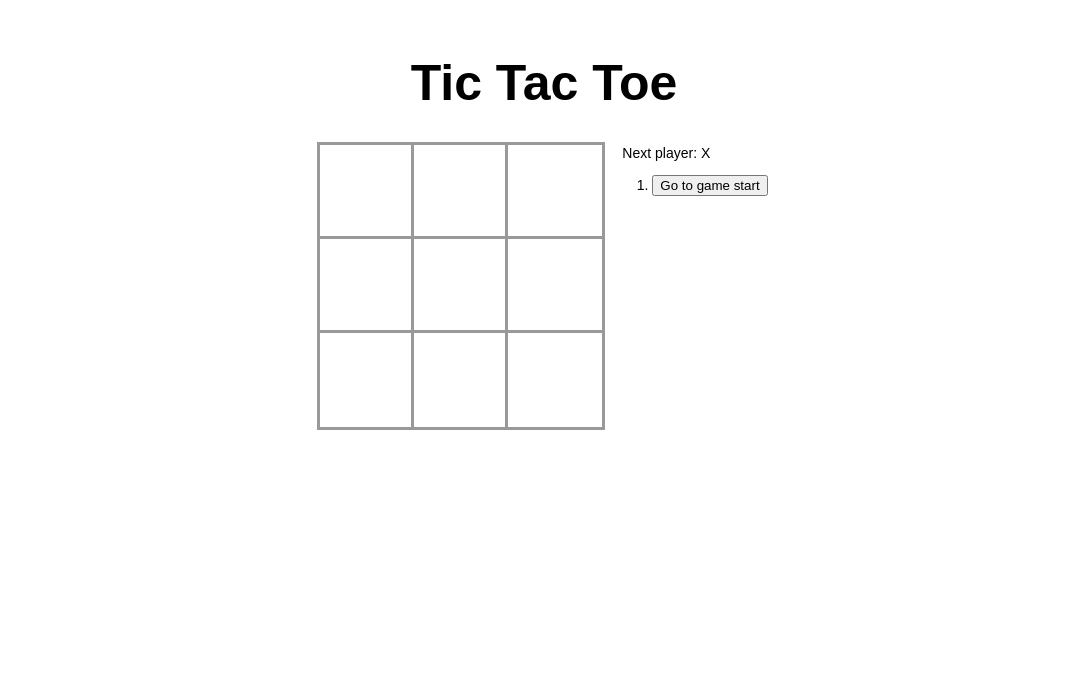
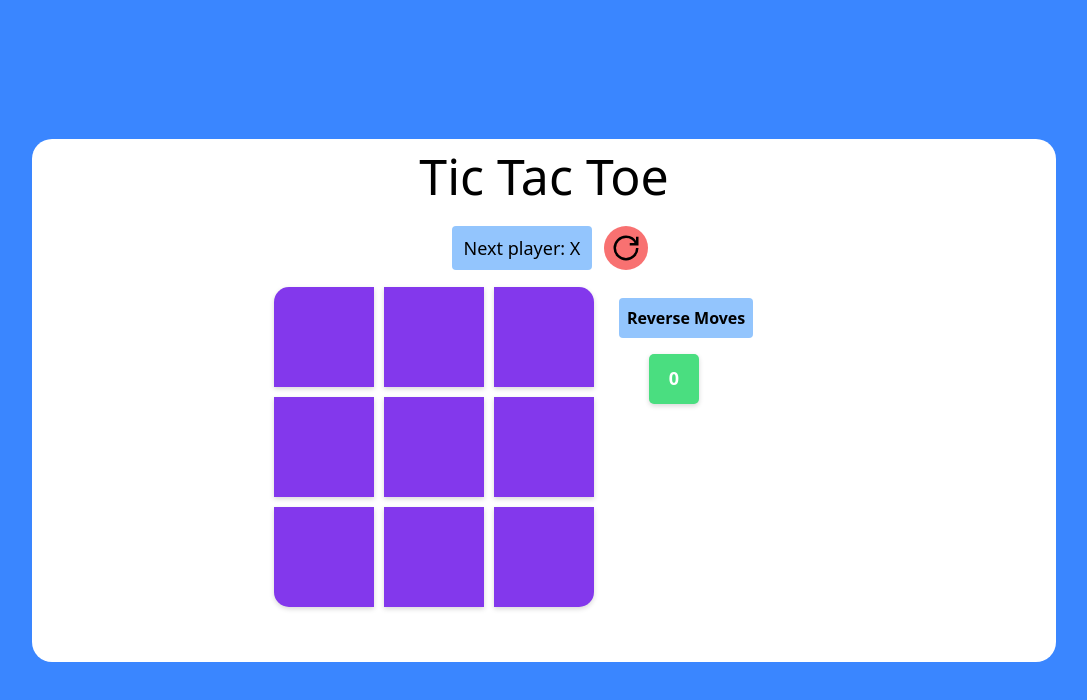
Before and after one commit to arenclissold/react-tic-tac-toe, a React (Vite) app: page / in a window 1280 px wide. Shown: the top 700 px of the page, without its empty margins (96-1183 px from the left). Built offline with nearby package versions, Linux system fonts and the light colour scheme.

Commit message:
added tailwind, reset button, reverse moves and move highlighting

```diff
--- a/index.html
+++ b/index.html
@@ -7,8 +7,10 @@
     <title>Tic Tac Toe</title>
   </head>
   <body>
-    <h1>Tic Tac Toe</h1>
-    <div id="root"></div>
+    <div class="container">
+      <h1>Tic Tac Toe</h1>
+      <div id="root"></div>
+    </div>
     <script type="module" src="/src/main.jsx"></script>
   </body>
 </html>
--- a/package.json
+++ b/package.json
@@ -9,12 +9,16 @@
   },
   "dependencies": {
     "react": "^18.0.0",
-    "react-dom": "^18.0.0"
+    "react-dom": "^18.0.0",
+    "react-icons": "^4.4.0"
   },
   "devDependencies": {
     "@types/react": "^18.0.0",
     "@types/react-dom": "^18.0.0",
     "@vitejs/plugin-react": "^1.3.0",
+    "autoprefixer": "^10.4.7",
+    "postcss": "^8.4.14",
+    "tailwindcss": "^3.1.4",
     "vite": "^2.9.9"
   }
 }
--- /dev/null
+++ b/postcss.config.js
@@ -0,0 +1,6 @@
+module.exports = {
+  plugins: {
+    tailwindcss: {},
+    autoprefixer: {},
+  },
+}
--- a/src/index.css
+++ b/src/index.css
@@ -1,14 +1,48 @@
+@tailwind base;
+@tailwind components;
+@tailwind utilities;
+
+@layer components {
+  .active {
+    @apply bg-green-400;
+  }
+}
+
 body {
-  font: 14px "Century Gothic", Futura, sans-serif;
-  margin: 20px;
+  /* font: 14px "Century Gothic", Futura, sans-serif; */
   display: flex;
   justify-content: center;
   align-items: center;
   flex-direction: column;
+  background-color: #3a86ff;
+  min-height: 100vh;
+  margin: 0px;
 }
 
 ol, ul {
   padding-left: 30px;
+}
+
+.container {
+  background: #fff;
+  width: 80%;
+  display: flex;
+  flex-direction: column;
+  align-items: center;
+  border-radius: 20px;
+}
+
+.game {
+  display: flex;
+  justify-content: center;
+  flex-direction: column;
+  margin-bottom: 50px;
+}
+
+@media screen and (min-width: 992px) {
+  .game {
+    flex-direction: row;
+  }
 }
 
 .board-row:after {
@@ -17,22 +51,39 @@ ol, ul {
   display: table;
 }
 
-.status {
-  margin-bottom: 10px;
-}
-
 .square {
   background: #fff;
-  border: 3px solid #999;
+  border: none;
   float: left;
   font-size: 70px;
   font-weight: bold;
   line-height: 100px;
   height: 100px;
-  margin: -3px;
+  margin: 5px;
   padding: 0;
   text-align: center;
   width: 100px;
+  background-color: #8338ec;
+  transition: all 0.3s;
+  color: white;
+  box-shadow: 0px 2px 5px rgba(0, 0, 0, 0.158);
+}
+
+.square:hover {
+  border-radius: 15px;
+}
+
+.board-row:nth-of-type(1) .square:first-child {
+  border-top-left-radius: 15px;
+}
+.board-row:nth-of-type(1) .square:last-child {
+  border-top-right-radius: 15px;
+}
+.board-row:nth-of-type(3) .square:first-child {
+  border-bottom-left-radius: 15px;
+}
+.board-row:nth-of-type(3) .square:last-child {
+  border-bottom-right-radius: 15px;
 }
 
 .square:focus {
@@ -43,15 +94,31 @@ ol, ul {
   background: #ddd;
 }
 
-.game {
-  display: flex;
-  flex-direction: row;
-}
-
 .game-info {
   margin-left: 20px;
 }
+ol {
+  list-style: none;
+  display: grid;
+  grid-template-columns: 1fr 1fr 1fr;
+  gap: 10px;
+
+}
+
+li button {
+    background-color: #4895ef;
+    border: none;
+    width: 50px;
+    height: 50px;
+    font-weight: 700;
+    color: white;
+    font-size: large;
+    border-radius: 5px;
+    box-shadow: 0px 2px 5px rgba(0, 0, 0, 0.158);
+
+}
 
 h1 {
-  font-size: 50px
+  font-size: 50px;
+  font-weight: 400
 }
--- a/src/main.jsx
+++ b/src/main.jsx
@@ -1,6 +1,7 @@
 import React from 'react'
 import ReactDOM from 'react-dom/client'
 import './index.css'
+import { GrPowerReset } from 'react-icons/gr';
 
 function Square(props) {
   return (
@@ -14,6 +15,7 @@ class Board extends React.Component {
   renderSquare(i) {
     return (
       <Square
+      key={i}
       value={this.props.squares[i]}
       onClick={() => this.props.onClick(i)}
       />
@@ -23,23 +25,22 @@ class Board extends React.Component {
   render() {
     return (
       <div>
-        <div className="board-row">
-          {this.renderSquare(0)}
-          {this.renderSquare(1)}
-          {this.renderSquare(2)}
+        {
+          Array(3).fill(null).map((item, row) => {
+            return (
+              <div className="board-row" key={row}>
+                {
+                  Array(3).fill(null).map((item, col) => {
+                    const i = (((row * 3) + 1) + (col + 1)) - 1
+                    return (this.renderSquare(i))
+                  })
+                }
               </div>
-        <div className="board-row">
-          {this.renderSquare(3)}
-          {this.renderSquare(4)}
-          {this.renderSquare(5)}
+            )
+          })
+        }
       </div>
-        <div className="board-row">
-          {this.renderSquare(6)}
-          {this.renderSquare(7)}
-          {this.renderSquare(8)}
-        </div>
-      </div>
-    );
+    )
   }
 }
 
@@ -51,7 +52,8 @@ class Game extends React.Component {
         squares: Array(9).fill(null)
       }],
       stepNumber: 0,
-      xIsNext: true
+      xIsNext: true,
+      reverseMoves: false
     }
   }
 
@@ -72,28 +74,56 @@ class Game extends React.Component {
     })
   }
 
+  reset() {
+    this.setState({
+      history: [{
+        squares: Array(9).fill(null)
+      }],
+      stepNumber: 0,
+      xIsNext: true,
+      reverseMoves: false
+    })
+  }
+
+  reverse() {
+    this.setState({reverseMoves: !this.state.reverseMoves })
+  }
+
   jumpTo(step) {
     this.setState({
       stepNumber: step,
-      xIsNext: (step % 2) === 0
+      xIsNext: (step % 2) === 0,
     })
   }
 
   render() {
     const history = this.state.history
+
+
     const current = history[this.state.stepNumber]
     const winner = calculateWinner(current.squares)
 
     const moves = history.map((step, move) => {
-      const desc = move ?
-        'Go to move #' + move :
-        'Go to game start'
+      if (this.state.reverseMoves) move = Math.abs(move - history.length + 1)
+      const isActive = move === this.state.stepNumber ? 'active' : ''
       return (
         <li key={move}>
-            <button onClick={() => this.jumpTo(move)}>{desc}</button>
+            <button className={isActive} onClick={() => this.jumpTo(move)}>{move}</button>
         </li>
       )
     })
+
+    const ResetButton = () => {
+      return (
+        <button className='bg-red-400 rounded-3xl h-11 w-11 flex items-center justify-center' onClick={() => this.reset()}><GrPowerReset size='30' /></button>
+      )
+    }
+
+    const ReverseButton = () => {
+      return (
+        <button className='font-bold bg-blue-300 px-2 py-2 rounded my-4' onClick={() => this.reverse()}>Reverse Moves</button>
+      )
+    }
 
     let status;
     if (winner) {
@@ -104,6 +134,9 @@ class Game extends React.Component {
 
 
     return (
+      <div className='flex flex-col items-center'>
+        <div className='flex items-center'><h2 className='text-center bg-blue-300 text-lg rounded px-3 py-2 m-3'>{status}</h2><ResetButton /></div>
+
         <div className="game">
           <div className="game-board">
             <Board
@@ -112,8 +145,9 @@ class Game extends React.Component {
             />
           </div>
           <div className="game-info">
-          <div>{status}</div>
+            <ReverseButton />
             <ol>{moves}</ol>
+          </div>
         </div>
       </div>
     );
@@ -142,4 +176,5 @@ function calculateWinner(squares) {
 
 
 const root = ReactDOM.createRoot(document.getElementById("root"));
+
 root.render(<Game />);
--- /dev/null
+++ b/tailwind.config.js
@@ -0,0 +1,12 @@
+/** @type {import('tailwindcss').Config} */
+module.exports = {
+  mode: 'jit',
+  content: [
+    "./index.html",
+    "./src/**/*.{vue,js,ts,jsx,tsx}",
+  ],
+  theme: {
+    extend: {},
+  },
+  plugins: [],
+}
```
Also changed, not shown: 1 other file (tests, documents, lock files or other folders). Lines whose indentation alone changed are shown as unchanged.
